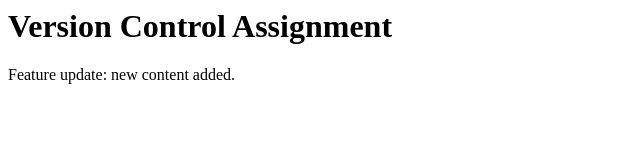
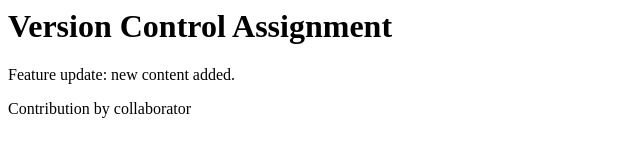
Before and after one commit to monikagoswami0981-ops/VersionControl_Assignment, a plain HTML site: page index.html in a window 1280 px wide. Shown: the whole page, without its empty margins (0-640 px from the left). Drawn offline with Linux system fonts and the light colour scheme.

Commit message:
Update index.html

```diff
--- a/index.html
+++ b/index.html
@@ -1,2 +1,3 @@
 <h1>Version Control Assignment</h1>
 <p>Feature update: new content added.</p>
+<p>Contribution by collaborator</p>
```
